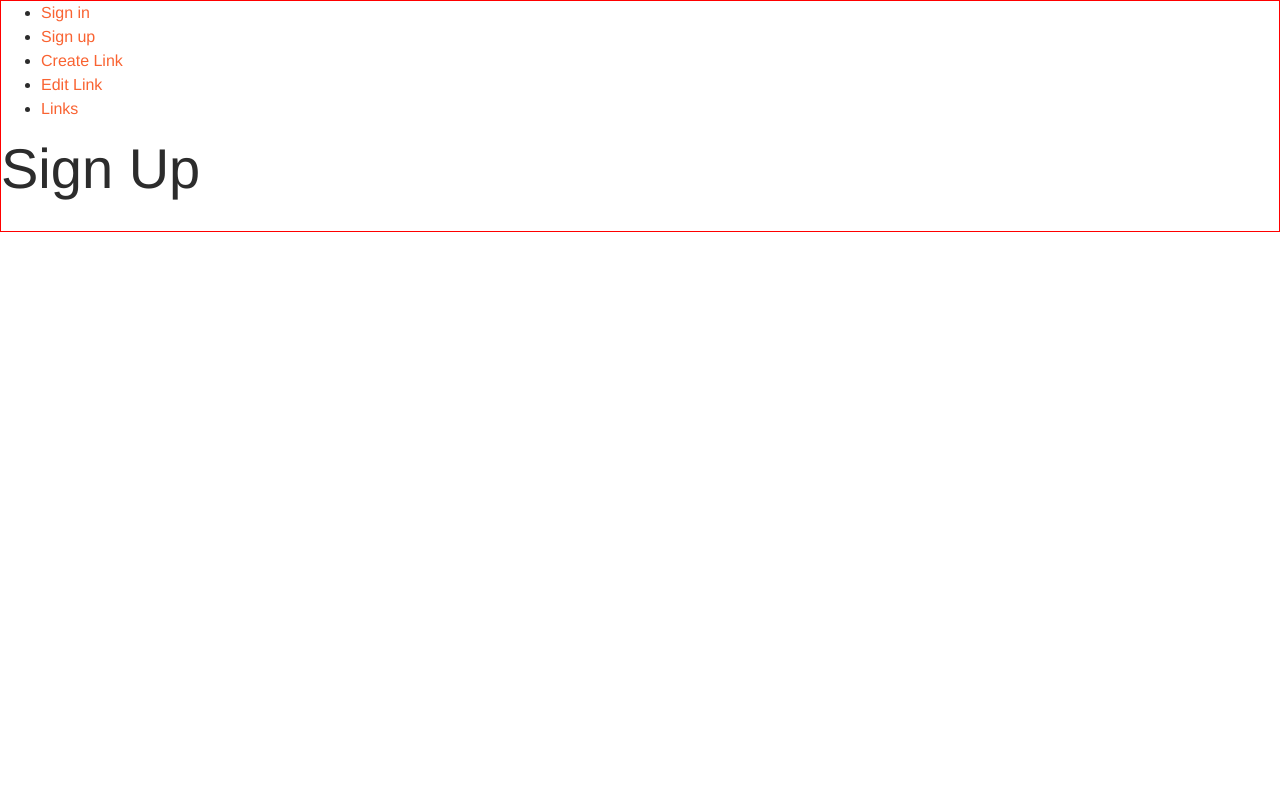
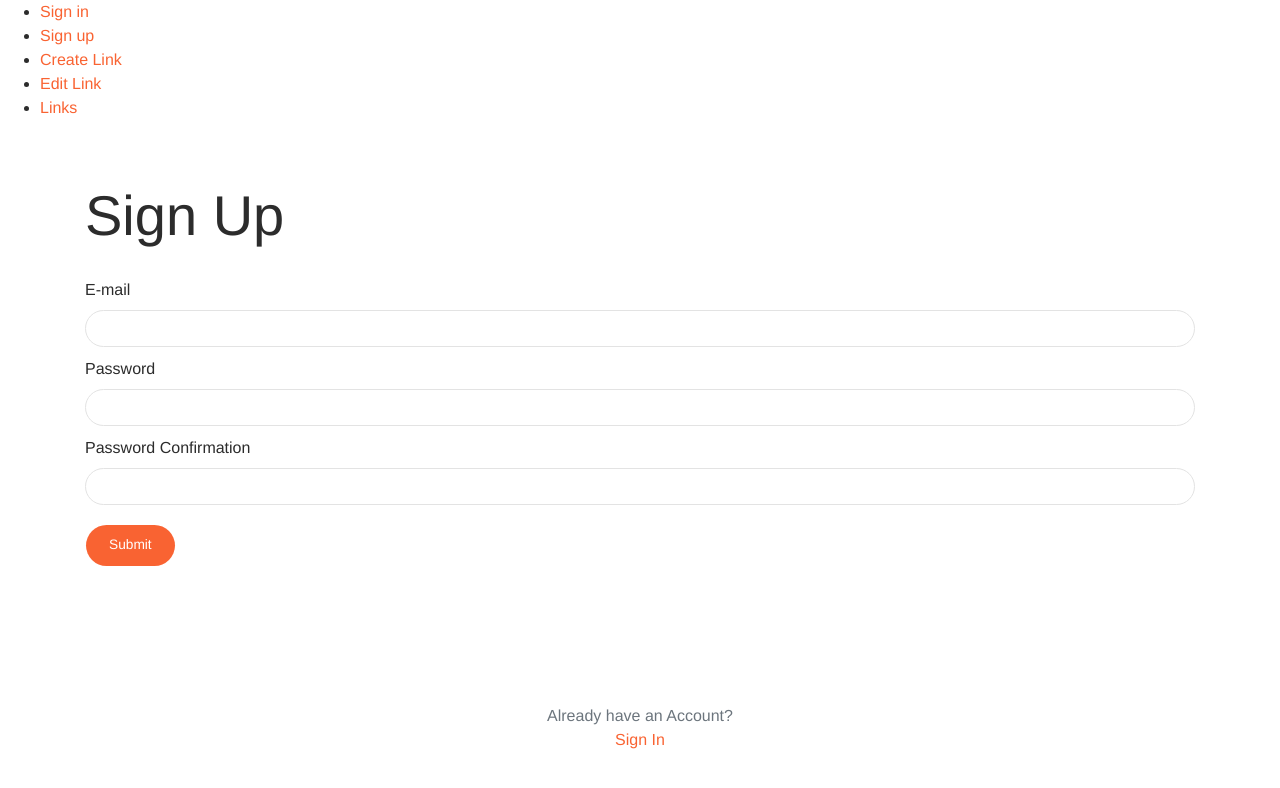
Before and after one commit to williamkoller/link-manager, a React (Create React App) app in the folder frontend/: page /sign-up in a window 1280 px wide. Shown: the top 788 px of the page. Built offline with nearby package versions, Linux system fonts and the light colour scheme.

Commit message:
feat: add pages create links and forms

```diff
--- a/frontend/src/App.js
+++ b/frontend/src/App.js
@@ -1,6 +1,8 @@
 import React from 'react'
 import { BrowserRouter, Switch, Route, Link } from 'react-router-dom'
-
+import SignIn from './Screens/SignIn'
+import SignUp from './Screens/SignUp'
+import Links from './Screens/Manager/Links'
 const App = () => {
   return (
   <BrowserRouter>
@@ -15,11 +17,11 @@ const App = () => {
         </ul>
       </nav>
       <Switch>
-        <Route path="/sign-in"><h1>Sign In</h1></Route>
-        <Route path="/sign-up"><h1>Sign Up</h1></Route>
+        <Route path="/sign-in"><SignIn /></Route>
+        <Route path="/sign-up"><SignUp /></Route>
         <Route path="/manager/links/create"><h1>Create Link</h1></Route>
         <Route path="/manager/links/edit"><h1>Edit Link</h1></Route>
-        <Route path="/manager/links"><h1>Links</h1></Route>
+        <Route path="/manager/links"><Links /></Route>
         <Route path="/"><h1>Home</h1></Route>
       </Switch>
     </div>
--- /dev/null
+++ b/frontend/src/Screens/Layout/Manager/index.js
@@ -0,0 +1,24 @@
+import React from 'react'
+
+const Layout = ({ children }) => {
+  return (
+    <div className="layout">
+      <nav className="navbar navbar-expand-lg bg-primary text-light">
+        <div className="container d-flex w-100 justify-content-betwenn">
+          <div>
+            <span>Back</span>
+          </div>
+          <div className="text-center">
+            <strong>Links</strong>
+          </div>
+          <div>
+            <strong>Exit</strong>
+          </div>
+        </div>
+      </nav>
+      <div className="container">{children}</div>
+    </div>
+  )
+}
+
+export default Layout
--- /dev/null
+++ b/frontend/src/Screens/Manager/Links/index.js
@@ -0,0 +1,34 @@
+import React from 'react'
+import { Link } from 'react-router-dom'
+import Layout from '../../Layout/Manager'
+const Links = () => {
+  return (
+    <Layout>
+      <div className="row">
+        <div className="col">
+          <h1>Links</h1>
+        </div>
+        <div className="col text-right align-self-bottom pt-2">
+          <Link to="/manager/links/create" className="btn btn-primary">
+            Add
+          </Link>
+        </div>
+        </div>
+        <div className="pb-2 pt-2 pl-3 pr-3 d-flex flex-row justify-content-between">
+          <div className="pr-3">
+            <img src="https://via.placeholder.com/100x100" alt="Link icon"/>
+          </div>
+          <div className="align-self-center">
+            <span className="text-primary clearflix">Item Label</span><br/>
+            <span className="text-primary clearflix">Item Url</span>
+          </div>
+          <div className="ml-auto p-2 clearfix">
+            <span>Edit</span><br/>
+            <span>Delete</span>
+          </div>
+      </div>
+    </Layout>
+  )
+}
+
+export default Links
--- /dev/null
+++ b/frontend/src/Screens/SignIn/index.js
@@ -0,0 +1,31 @@
+import React from 'react';
+import { Link } from 'react-router-dom';
+
+const SignIn = () => {
+  return (
+    <div className="container h-100 pt-5">
+      <h1>Sign In</h1>
+      <div className="d-flex flex-column h-100">
+        <form action="">
+          <div className="form-group">
+            <label htmlFor="">E-mail</label>
+            <input type="text" className="form-control"/>
+          </div>
+          <div className="form-group">
+            <label htmlFor="">Password</label>
+            <input type="text" className="form-control"/>
+          </div>
+          <div>
+            <button className="btn btn-primary btn-round">Submit</button>
+          </div>
+        </form>
+        <div className="container text-center fixed-bottom pb-5">
+          <div className="text-muted">Don't have an Account?</div>
+          <Link to="/sign-up">Sign Up</Link>
+        </div>
+      </div>
+    </div>
+  )
+}
+
+export default SignIn
--- /dev/null
+++ b/frontend/src/Screens/SignUp/index.js
@@ -0,0 +1,35 @@
+import React from 'react';
+import { Link } from 'react-router-dom';
+
+const SignUp = () => {
+  return (
+    <div className="container h-100 pt-5">
+      <h1>Sign Up</h1>
+      <div className="d-flex flex-column h-100">
+        <form action="">
+          <div className="form-group">
+            <label htmlFor="">E-mail</label>
+            <input type="text" className="form-control"/>
+          </div>
+          <div className="form-group">
+            <label htmlFor="">Password</label>
+            <input type="password" className="form-control"/>
+          </div>
+          <div className="form-group">
+            <label htmlFor="">Password Confirmation</label>
+            <input type="password" className="form-control"/>
+          </div>
+          <div>
+            <button className="btn btn-primary btn-round">Submit</button>
+          </div>
+        </form>
+        <div className="container text-center fixed-bottom pb-5">
+          <div className="text-muted">Already have an Account?</div>
+          <Link to="/sign-in">Sign In</Link>
+        </div>
+      </div>
+    </div>
+  )
+}
+
+export default SignUp
--- a/frontend/src/styles/main.scss
+++ b/frontend/src/styles/main.scss
@@ -1,6 +1,2 @@
 @import 'node_modules/bootstrap/scss/bootstrap.scss';
 @import './now-ui-kit.scss';
-
-body {
-  border: solid 1px red;
-}
```
